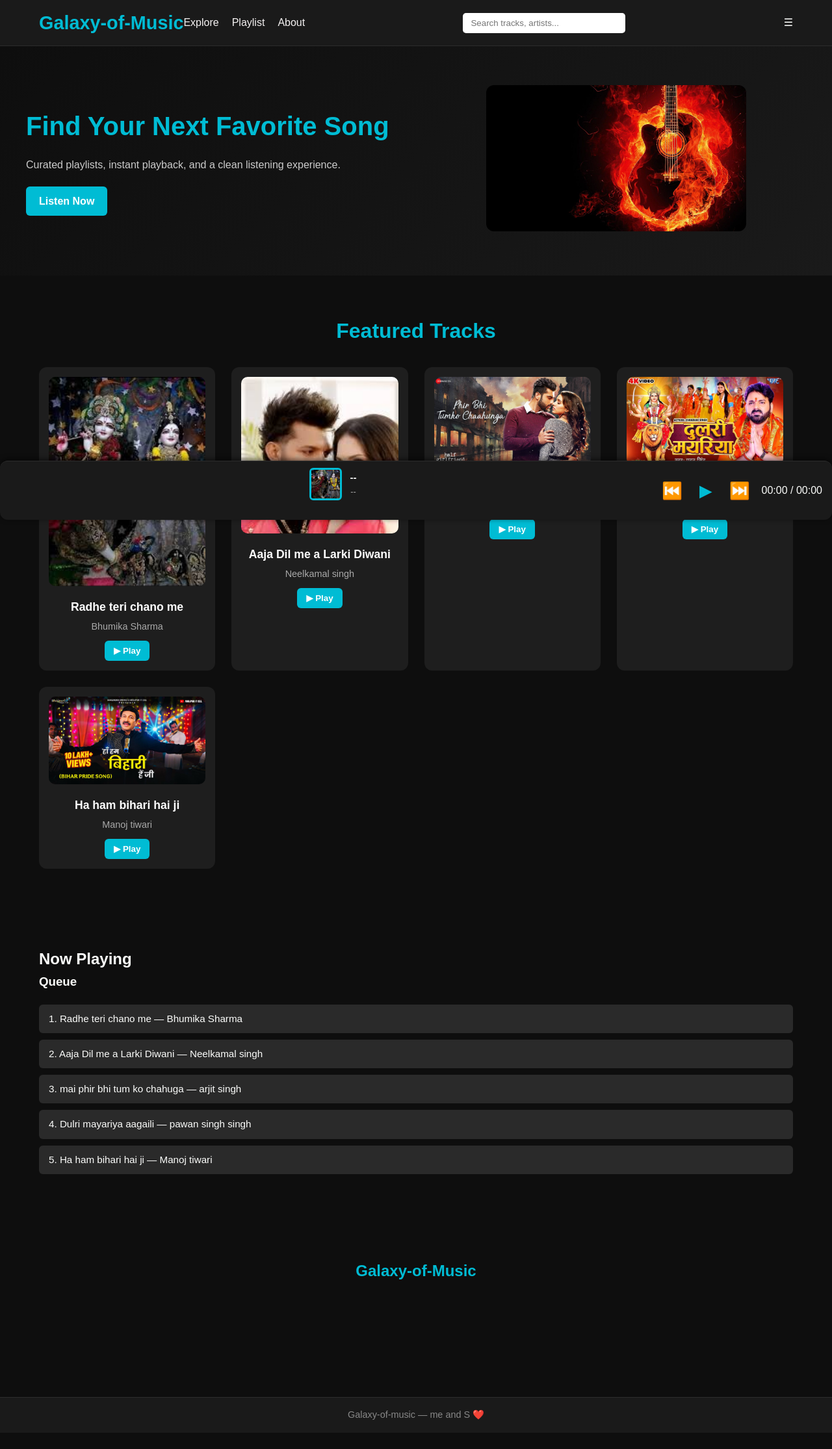
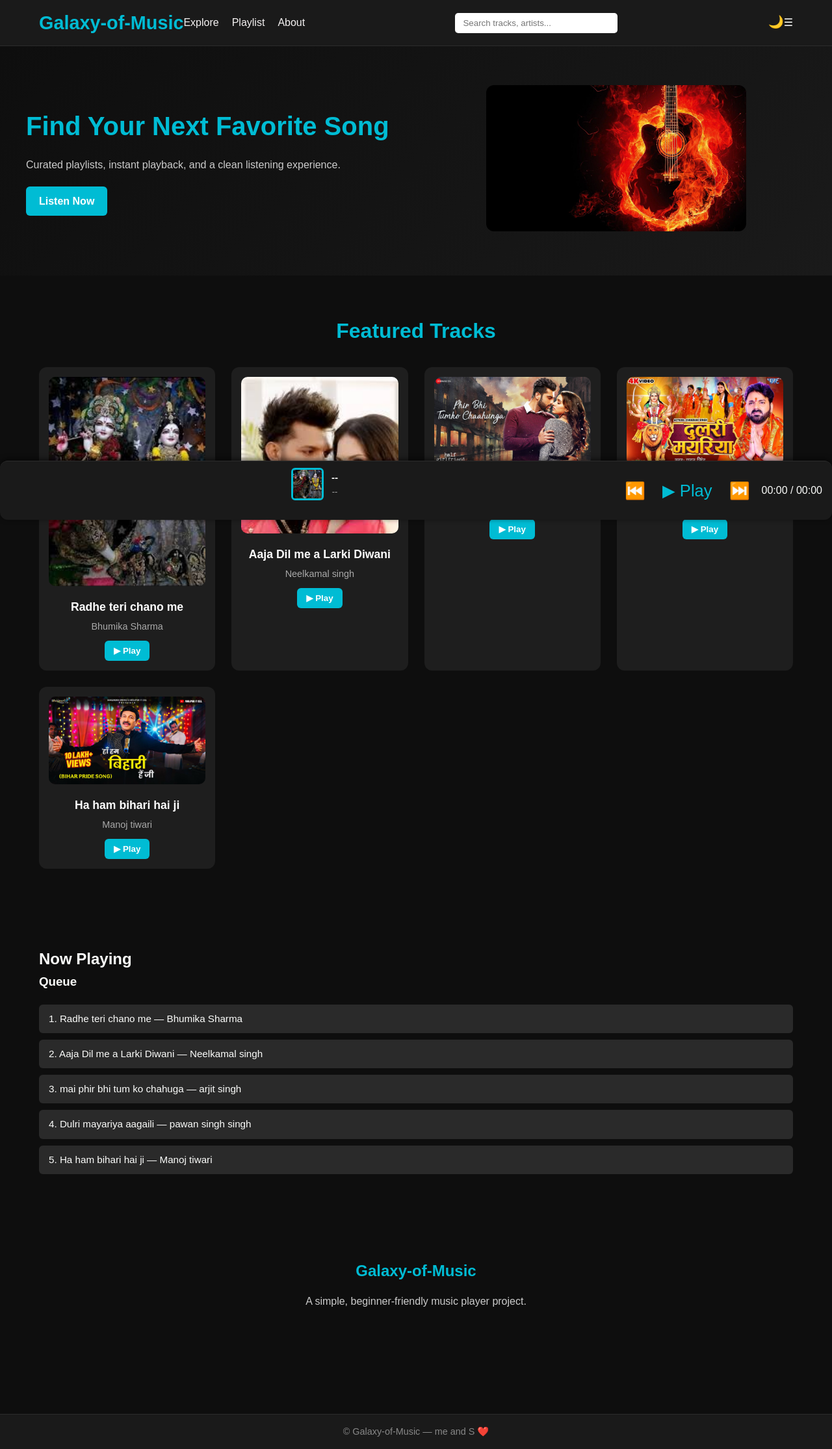
Before and after one commit to dwip-the-dev/Galaxy-of-music, a plain HTML site: page index.html in a window 1280 px wide. Shown: the whole page at 65% size. Before the commit the page ends 2205 px from the top, so only its background shows below. Drawn offline with Linux system fonts and the light colour scheme.

Commit message:
Update index.html

```diff
--- a/index.html
+++ b/index.html
@@ -10,19 +10,22 @@
   <header class="site-header">
     <div class="container">
       <a class="logo" href="#">Galaxy-of-Music</a>
-      <nav class="nav">
-        <a href="#features"> Explore</a>
+
+      <nav class="nav" id="navMenu">
+        <a href="#features">Explore</a>
         <a href="#playlist">Playlist</a>
         <a href="#about">About</a>
       </nav>
+
       <div class="search-wrap">
         <input id="search" type="search" placeholder="Search tracks, artists..." />
       </div>
+
       <div class="theme-toggle">
-        <button id="themeBtn"></button>
+        <button id="themeBtn">🌙</button>
       </div>
+
       <div class="menu-toggle" id="menuToggle">☰</div>
-
     </div>
   </header>
 
@@ -63,29 +66,30 @@
 
       <div class="controls">
         <button id="prevBtn">⏮️</button>
-    <button id="playPauseBtn">▶</button>
+        <button id="playPauseBtn">▶ Play</button>
         <button id="nextBtn">⏭️</button>
+
         <div class="time">
           <span id="currentTime">00:00</span> /
           <span id="totalTime">00:00</span>
         </div>
-
       </div>
 
       <audio id="audio"></audio>
     </div>
 
-
     <section id="about" class="container about">
       <h2>Galaxy-of-Music</h2>
+      <p>A simple, beginner-friendly music player project.</p>
     </section>
   </main>
 
   <footer class="site-footer">
     <div class="container">
-    <span id=></span> Galaxy-of-music — me and S ❤️
+      <span> © Galaxy-of-Music — me and S ❤️</span>
     </div>
   </footer>
+
   <script src="main.js"></script>
 </body>
 </html>
```
Lines whose indentation alone changed are shown as unchanged.
